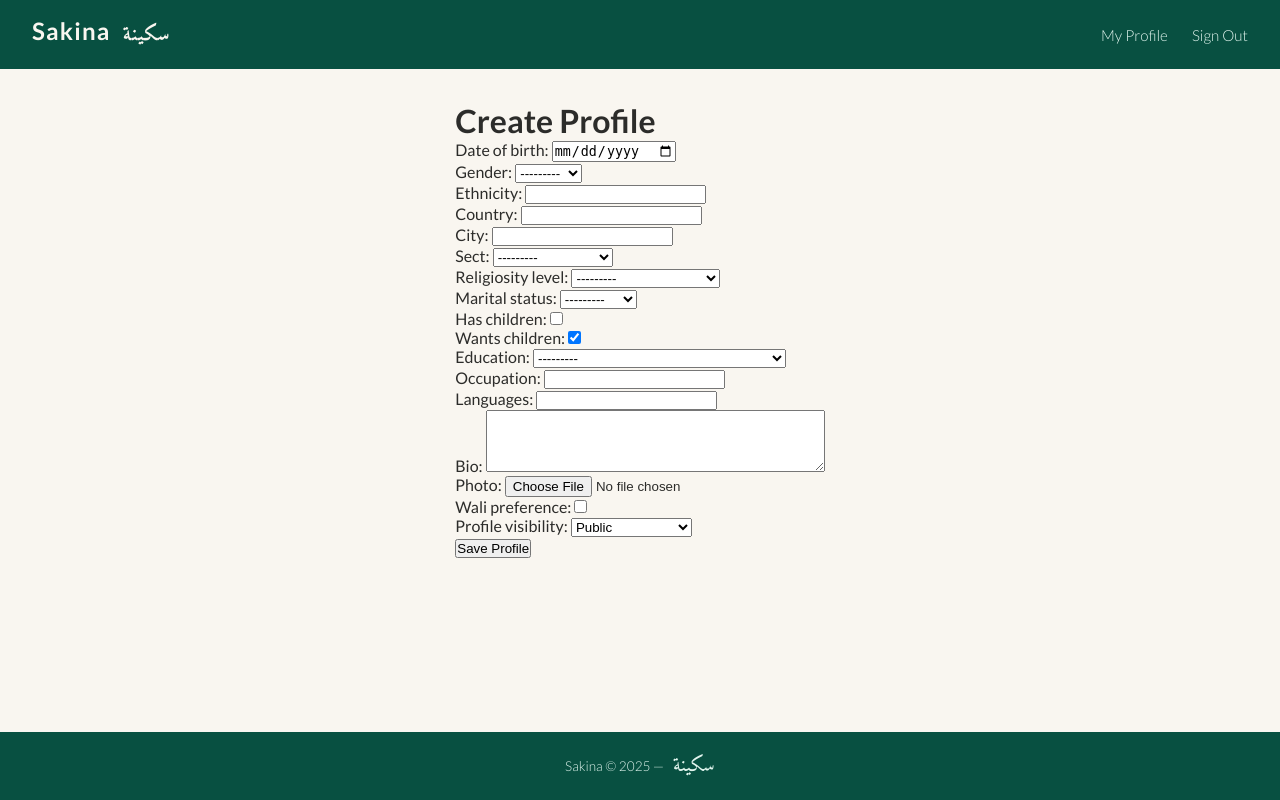
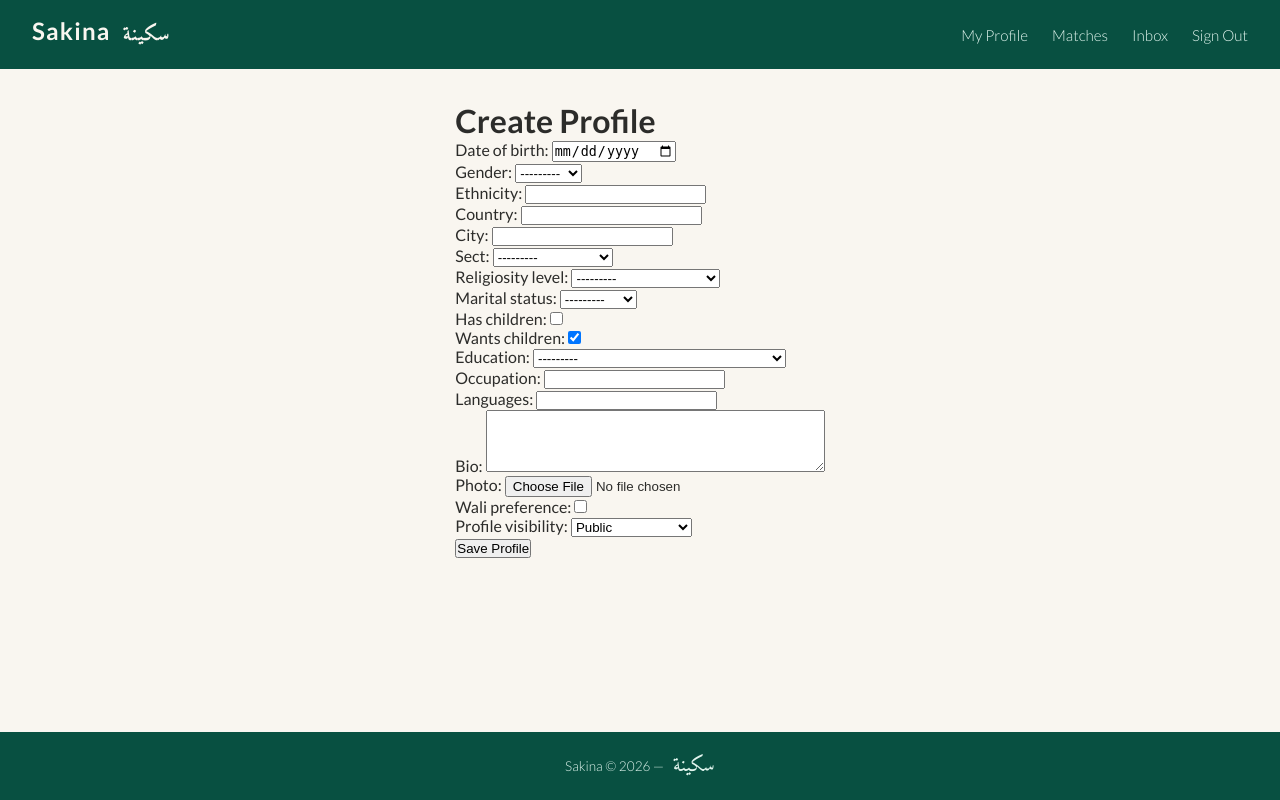
Before and after one commit to Sascha-netizen/sakina_matchmaking, a Django app: page /profile/create/ in a window 1280 px wide. Run offline with Django 4.2, Linux system fonts and the light colour scheme; the visitor is signed in with stand-in values (Sample User, id 1).

Commit message:
Fix navbar in base.html to include inbox link

```diff
--- a/templates/base.html
+++ b/templates/base.html
@@ -19,6 +19,8 @@
             <ul class="nav-links">
                 {% if user.is_authenticated %}
                     <li><a href="{% url 'profile_detail' %}">My Profile</a></li>
+                    <li><a href="{% url 'matching:matches' %}">Matches</a></li>
+                    <li><a href="{% url 'matching:inbox' %}">Inbox</a></li>
                     <li><a href="{% url 'account_logout' %}">Sign Out</a></li>
                 {% else %}
                     <li><a href="{% url 'account_login' %}">Sign In</a></li>
@@ -38,7 +40,7 @@
         {% block content %}{% endblock %}
     </main>
     <footer>
-        <p>Sakina &copy; 2025 &mdash; <span class="arabic">سكينة</span></p>
+        <p>Sakina &copy; 2026 &mdash; <span class="arabic">سكينة</span></p>
     </footer>
 </body>
 </html>
```
